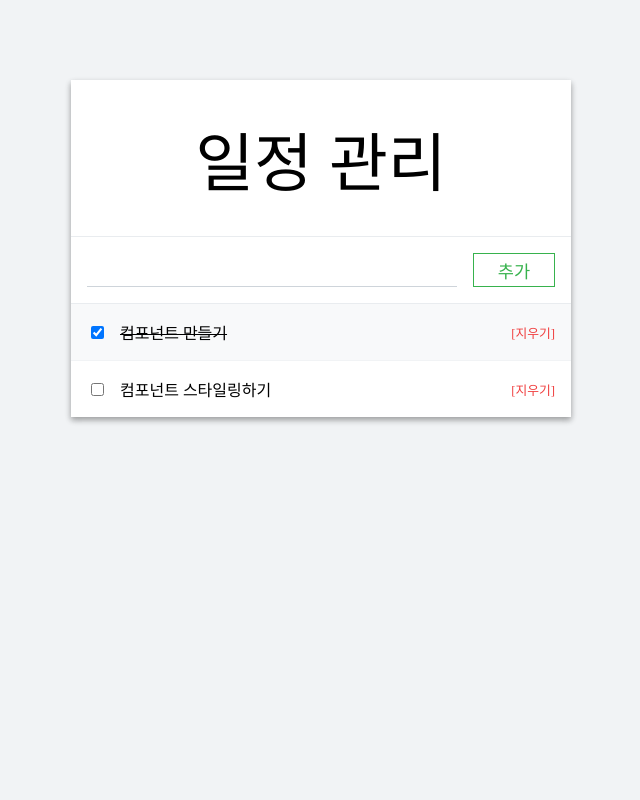
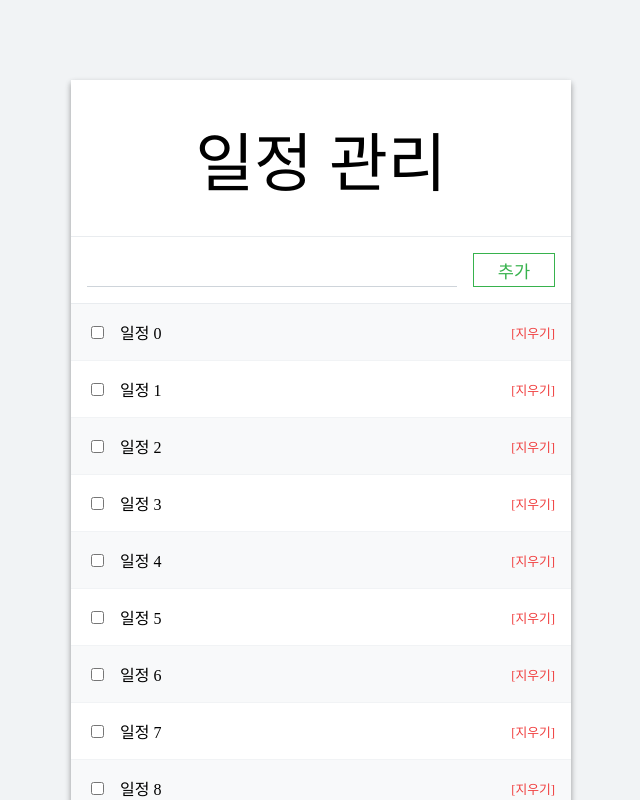
Before and after one commit to normalstory/todo, a React (Create React App) app: page / in a window 1280 px wide. Shown: the top 800 px of the page, without its empty margins (319-959 px from the left). Built offline with nearby package versions, Linux system fonts and the light colour scheme.

Commit message:
4. 리렌더링 최적화 1)테스트

```diff
--- a/src/components/App.js
+++ b/src/components/App.js
@@ -3,14 +3,21 @@ import PageTemplate from './PageTemplate'
 import TodoInput from './TodoInput';
 import TodoList from './TodoList';
 
+const initialTodos=new Array(500).fill(0).map( //리렌더링 최적화
+    (foo, index) =>({id:index, text:`일정 ${index}`, done:false})
+);
+
 export default class App extends Component{
     state={
         input:'', //input 값
-        todos:[   //input 초기값
-            {id:0, text:'컴포넌트 만들기', done:true},
-            {id:1, text:'컴포넌트 스타일링하기', done:false}
-        ]
+        // todos:[   //input 초기값
+        //     {id:0, text:'컴포넌트 만들기', done:true},
+        //     {id:1, text:'컴포넌트 스타일링하기', done:false}
+        // ]
+        todos:initialTodos,
     }
+
+
     handleChange=(e)=>{
         const {value} =e.target;
 
```
